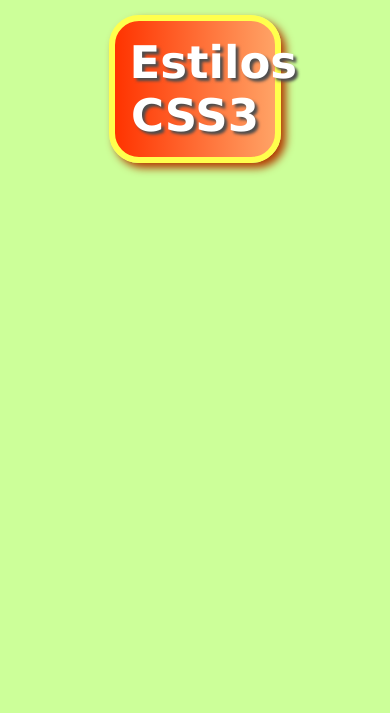
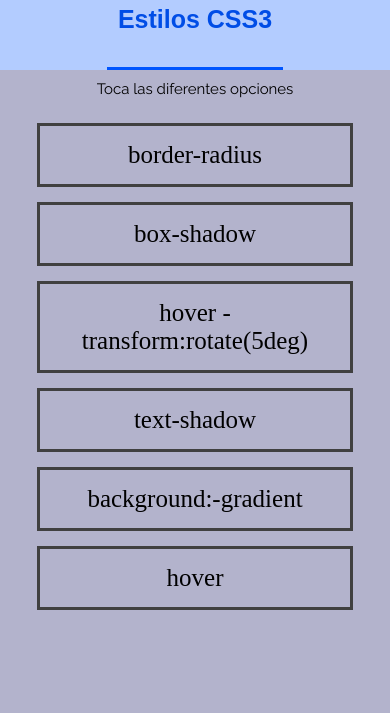
Before and after one commit to Tony96Sosa/Curso-de-JavaScript-DORIAN-DESING, a plain HTML site: page index.html in a window 390 px wide. Drawn offline with Linux system fonts and the light colour scheme; a web font is replaced by a local one.

Commit message:
modificaciones y responsive

```diff
--- a/index.html
+++ b/index.html
@@ -6,10 +6,28 @@
 	<meta http-equiv="X-UA-Compatible" content="ie=edge">
 	<title>Mi segunda página con HTML5</title>
 	<link rel="stylesheet" type="text/css" href="style.css">
+	<link rel="stylesheet" type="text/css" href="responsive.css">
+	<link href="https://fonts.googleapis.com/css?family=B612:700&display=swap" rel="stylesheet">
+	<link href="https://fonts.googleapis.com/css?family=Raleway&display=swap" rel="stylesheet">
 </head>
 <body>
-	<header id="principal">
-		<span id="titulo">Estilos CSS3</span>
+	<header>
+		<section class="ancho">
+			<h1>Estilos CSS3</h1>
+		</section>
 	</header>
+	<section class="indicacion">
+		<h2>Toca las diferentes opciones</h2>
+	</section>
+	<section class="wap">
+			<p class="titulo1">border-radius</p>
+			<p class="titulo2">box-shadow</p>
+			<p class="titulo3">hover -transform:rotate(5deg)</p>
+			<p class="titulo4">text-shadow</p>
+			<p class="titulo5">background:-gradient</p>
+			<p class="titulo6">hover</p>
+	</section>
+	<footer>
+	</footer>
 </body>
 </html>
--- /dev/null
+++ b/responsive.css
@@ -0,0 +1,26 @@
+@media only screen and (max-width: 480px){
+	.ancho{
+	width: 90%;
+	}
+	.ancho h1{
+	width: 50%;
+	font-size: 25px;
+	padding-top: 5px;
+	}
+	h2{
+	width: 90%;
+	margin: auto;
+	font-size: 15px;
+	color: #000000;
+	}
+	.wap{
+	padding-top: 10px;
+}
+	p{
+	width: 80%;
+	}
+	.titulo1,.titulo2,.titulo3,.titulo4,.titulo5,.titulo6{
+	font-size: 25px;
+	text-align: center;
+}
+}
--- a/style.css
+++ b/style.css
@@ -1,29 +1,126 @@
+*{
+	margin: 0;
+	padding: 0;
+}
 body{
-	background-color: #ccff99;
+	background: #b3b3cc;
 }
-#principal{
-	/*width: 500px;*/
-	width:35%;
+header{
+	background: #b3ccff;
+	width: 100%;
+	height: 70px;
+}
+.ancho{
+	width: 50%;
+	background: #b3ccff;
+	margin: auto;
+	height: 70px;
+
+}
+.ancho h1{
+	color: #004de6;
+	width: 50%;
+	margin: auto;
+	height: 70px;
+	font-family: 'B612', sans-serif;
+	font-weight: bold;
+	background: #b3ccff;
 	text-align: center;
-	margin: 15px auto ;
+	font-size: 50px;
+	padding-top: 10px;
+	box-sizing: border-box;
+	border-bottom: 3px solid #0055ff;
+}
+.indicacion{
+	width: 100%;
+	/*background: #ff99ff;*/
+	margin-top: 10px;
+}
+h2{
+	width: 50%;
+	margin: auto;
+	text-align: center;
+	/*background: #80ffff;*/
+	font-weight: normal;
+	font-family: 'Raleway', sans-serif;
+	color: #b3b3cc;
+}
+.wap{
+	width: 90%;
+	margin: auto;
+	/*background: #00ff99;*/
+	padding-top: 15px;
+}
+p{
+	width: 40%;
+	margin: auto;
+	/*background: #ff99ff;*/
 	padding: 15px;
-	border: 6px solid #ffff4d;
+	margin-top: 15px;
+}
+.titulo1,.titulo2,.titulo3,.titulo4,.titulo5,.titulo6{
+	font-size: 35px;
+	text-align: center;
+}
+.titulo1{
+	border: 3px solid #404040;
+}
+.titulo1:hover{
 	border-radius: 30px;
-	box-shadow: #b33c00 5px 5px 8px;
-	background: -webkit-linear-gradient(right, #ffa366, #ff3300);
-	background: -o-linear-gradient(right, #ffa366, #ff3300);
-	background: -moz-linear-gradient(right, #ffa366, #ff3300);
-	background: -ms-linear-gradient(right, #ffa366, #ff3300);
-	-webkit-transition:-webkit-transform 1s ease 0.5s;
+	border: 3px solid #80ffff;
 }
-#principal:hover{
+.titulo2{
+	border: 3px solid #404040;
+}
+.titulo2:hover{
+	box-shadow: #cc33ff 6px 6px 8px;
+}
+.titulo3{
+	border: 3px solid #404040;
+	-webkit-transition:-webkit-transform 0.5s ease 0.1s;
+	-moz-transition:-moz-transform 0.5s ease-in-out 0.1s;
+	-o-transition:-o-transform 0.5s ease-in-out 0.1s;
+	-ms-transition:-ms-transform 0.5s ease-in-out 0.1s;
+}
+.titulo3:hover{
+	background: #b3ffb3;
+	border: 3px solid #404040;
 	-webkit-transform:rotate(5deg);
 	-o-transform:rotate(5deg);
 	-moz-transform:rotate(5deg);
-	-ms-transform:rotate(5deg)
+	-ms-transform:rotate(5deg);
 }
-#titulo{
-	color: white;
-	font: bold 45px Verdana, Geneva, sans-serif;
-	text-shadow: #4d4d4d 3px 3px 3px;
+.titulo4{
+	border: 3px solid #404040;
 }
+.titulo4:hover{
+	text-shadow: #cc0099 3px 2px 1px;
+}
+.titulo5{
+	border: 3px solid #404040;
+}
+.titulo5:hover{
+	background: -webkit-linear-gradient(right, #ffd1b3, #ff3300);
+	background: -o-linear-gradient(right, #ffd1b3, #ff3300);
+	background: -moz-linear-gradient(right, #ffd1b3, #ff3300);
+	background: -ms-linear-gradient(right, #ffd1b3, #ff3300);
+}
+.titulo6{
+	border: 3px solid #404040;
+	-webkit-transition:-webkit-transform 0.3s ease-in-out 0.1s;
+	-moz-transition:-moz-transform 0.3s ease-in-out 0.1s;
+	-o-transition:-o-transform 0.3s ease-in-out 0.1s;
+	-ms-transition:-ms-transform 0.3s ease-in-out 0.1s;
+}
+.titulo6:hover{
+	background: #4d4d4d;
+	color: #e6e6e6;
+	-webkit-transform:scale(1.2);
+	-moz-transform:scale(1.2);
+	-o-transform:scale(1.2);
+	-ms-transform:scale(1.2);
+}
+footer{
+	width: 100%;
+	height: 100px;
+}
```
